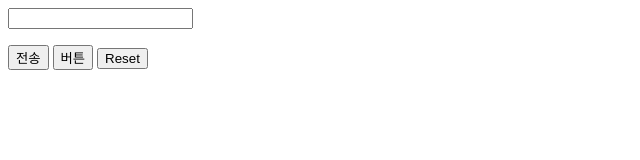
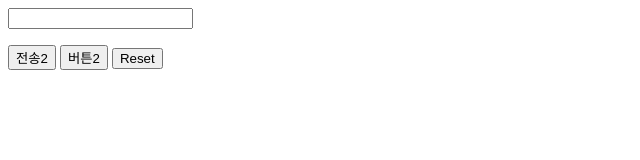
Before and after one commit to Entrepreneurship-bootcamp-02/BTI-team-repo, a plain HTML site: page nanocon/index.html in a window 1280 px wide. Shown: the full height of the page, 0-640 px from the left. Drawn offline with Linux system fonts and the light colour scheme.

Commit message:
Try again
following2

```diff
--- a/nanocon/index.html
+++ b/nanocon/index.html
@@ -3,8 +3,8 @@
   <body>
     <form action="http://localhost/form.php" method="post">
       <p><input type="text"></p>
-      <input type="submit" value="전송">
-      <input type="button" value="버튼" onclick="alert('hello world')">
+      <input type="submit" value="전송2">
+      <input type="button" value="버튼2" onclick="alert('hello world')">
       <input type="reset">
     </form>
   </body>
```
